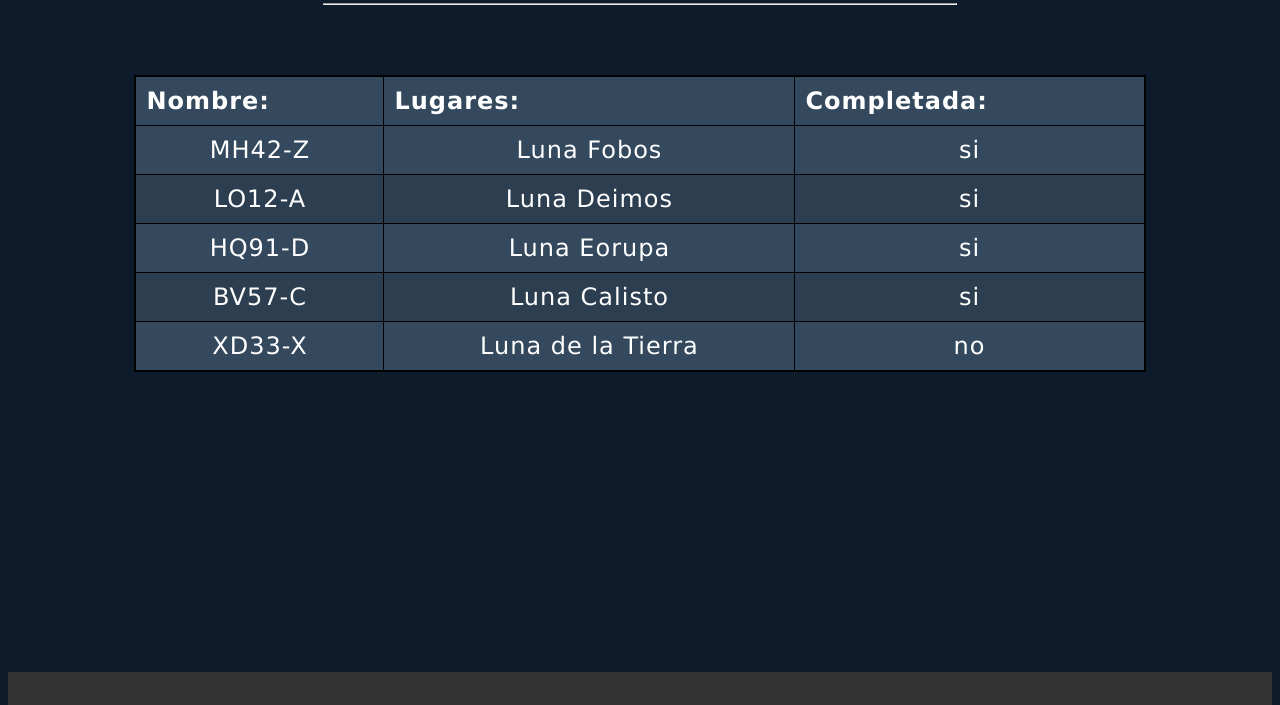
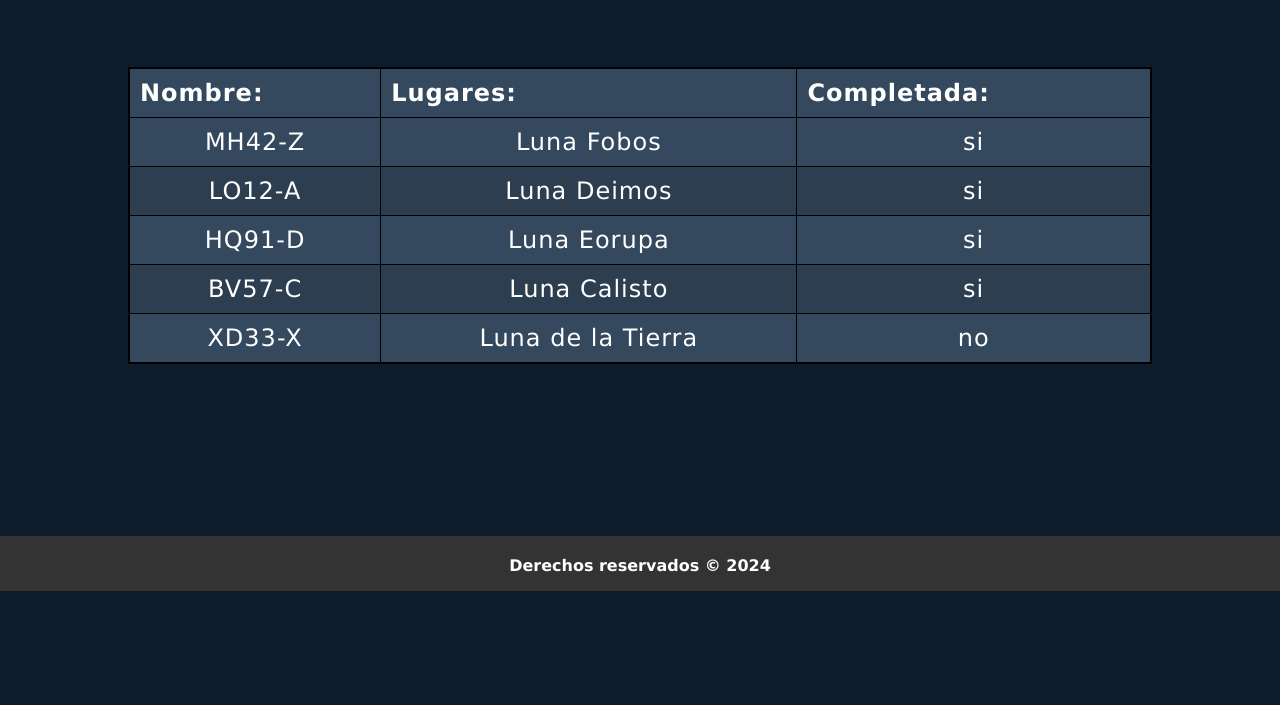
Before and after one commit to AlejandraAz/TPFinalProyectoIntegrador, a plain HTML site: page pages/misiones.html in a window 1280 px wide. Shown: the part 209-914 px from the top of the page. After the commit the page ends 800 px from the top, so only its background shows below. Drawn offline with nearby package versions, Linux system fonts and the light colour scheme.

Commit message:
normalizacion de css

```diff
--- a/styles/audiovisuales.css
+++ b/styles/audiovisuales.css
@@ -1,3 +1,8 @@
+*{
+    box-sizing: border-box;
+    padding: 0;
+    margin: 0;
+}
 body{
     position: relative;
     min-height: 100vh;
--- a/styles/carrusel.css
+++ b/styles/carrusel.css
@@ -1,4 +1,8 @@
-
+*{
+    box-sizing: border-box;
+    padding: 0;
+    margin: 0;
+}
 
 .carrusel {
     position: relative;
--- a/styles/misiones.css
+++ b/styles/misiones.css
@@ -1,4 +1,8 @@
-
+*{
+    box-sizing: border-box;
+    padding: 0;
+    margin: 0;
+}
 body{
     position: relative;
     min-height: 100vh;
```
